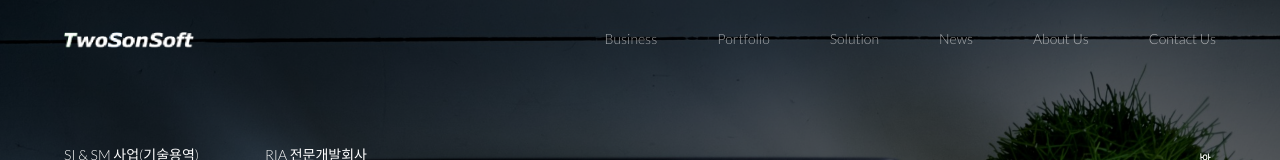
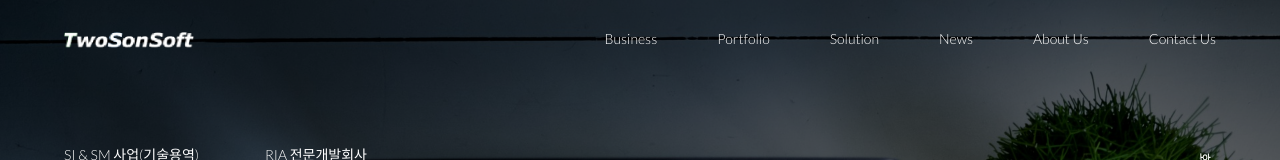
Before and after one commit to opp1350/vue-study, a Vue app in the folder lee-twosonsoft/: page / in a window 1280 px wide. Shown: the top 160 px of the page. Built offline with nearby package versions, Linux system fonts and the light colour scheme.

Commit message:
4.4일자

```diff
--- a/lee-twosonsoft/public/index.html
+++ b/lee-twosonsoft/public/index.html
@@ -32,18 +32,20 @@
         var imgSlideHeight = $('.sliderAllWrap').innerHeight();
         var scollHeight = imgSlideHeight - gnbHeight;
         var position = $(this).scrollTop();
-        if (scollHeight <= position) {
+        if (scollHeight < position) {
           $('.gnb').css("background-color","#fff");
           $('.gnb a').css("color","#000");
           $('.gnb .inner').css({"border-bottom":"1px solid rgba(0,0,0,0)","padding":"0 2.5vw"});
           $('h1.mainLogo img').removeClass('show');
           $('h1.mainLogo img.black').addClass('show');
+          $('.gnb .bar').css("border-bottom","1px solid #000");
         } else {
           $('.gnb').css("background-color","rgba(255,255,255,0)");
-          $('.gnb a').css("color","rgba(255,255,255,0.6)");
+          $('.gnb a').css("color","rgba(255,255,255,1)");
           $('.gnb .inner').css({"border-bottom":"1px solid rgba(255,255,255,0)","padding":"0 5vw"});
           $('h1.mainLogo img').removeClass('show');
           $('h1.mainLogo img.default').addClass('show');
+          $('.gnb .bar').css("border-bottom","1px solid #fff");
         }
       };
       $(window).scroll(function(){
@@ -75,6 +77,14 @@
         };
       //opacity animation
 
+      //gnb
+      $('.gnb a').hover(gnbLineW100,gnbLineW0);
+      function gnbLineW100(){
+        TweenMax.to($(this).find('.bar'),.5,{width:"100%"});
+      };
+      function gnbLineW0(){
+        TweenMax.to($(this).find('.bar'),.5,{width:0});
+      };
       //project
       $('.projectWrap a.inner').hover(proOpa1,proOpaDefault);
       function proOpa1(){
--- a/lee-twosonsoft/src/assets/css/reset.css
+++ b/lee-twosonsoft/src/assets/css/reset.css
@@ -1,5 +1,14 @@
 @import url('https://fonts.googleapis.com/css?family=Noto+Sans+KR:300,400,500,700,900');
 @import url('https://fonts.googleapis.com/css?family=Lato:300,400,700,900');
+::-moz-selection { /* Code for Firefox */
+	color: #ddd;
+	background: #666;
+  }
+
+  ::selection {
+	color: #666;
+	background: #ddd;
+  }
 html,body {
 	margin:0;padding:0;
 	font-size: 14px;
--- a/lee-twosonsoft/src/components/MainMenu.vue
+++ b/lee-twosonsoft/src/components/MainMenu.vue
@@ -6,7 +6,7 @@
 				<img src="../assets/img/mainLogoBlack.png" alt="twosonsoft" class="black">
 			</h1>
 			<ul>
-				<li v-for="el in items" :key="el.key"><a href="#none">{{ el.li }}</a></li>
+				<li v-for="el in items" :key="el.key"><a href="#none">{{ el.li }}<span class="bar"></span></a></li>
 			</ul>
 		</div>
 	</div>
@@ -93,11 +93,21 @@ li:last-child {
 }
 .gnb a {
 	font-weight: 300;
-	color: rgba(255,255,255,0.6);
+	color: rgba(255,255,255,1);
 	text-decoration: none;
-	transition: 0.3s all
+	transition: 0.3s all;
+	position:relative
 }
-.gnb a:hover {
+.gnb .bar {
+	content: "";
+	position: absolute;
+	height:1px;
+	width:0;
+	bottom:0;
+	border-bottom: 1px solid #fff;
+	left:1px
+}
+/* .gnb a:hover {
 	color: rgba(255,255,255,1);
-}
+} */
 </style>
```
